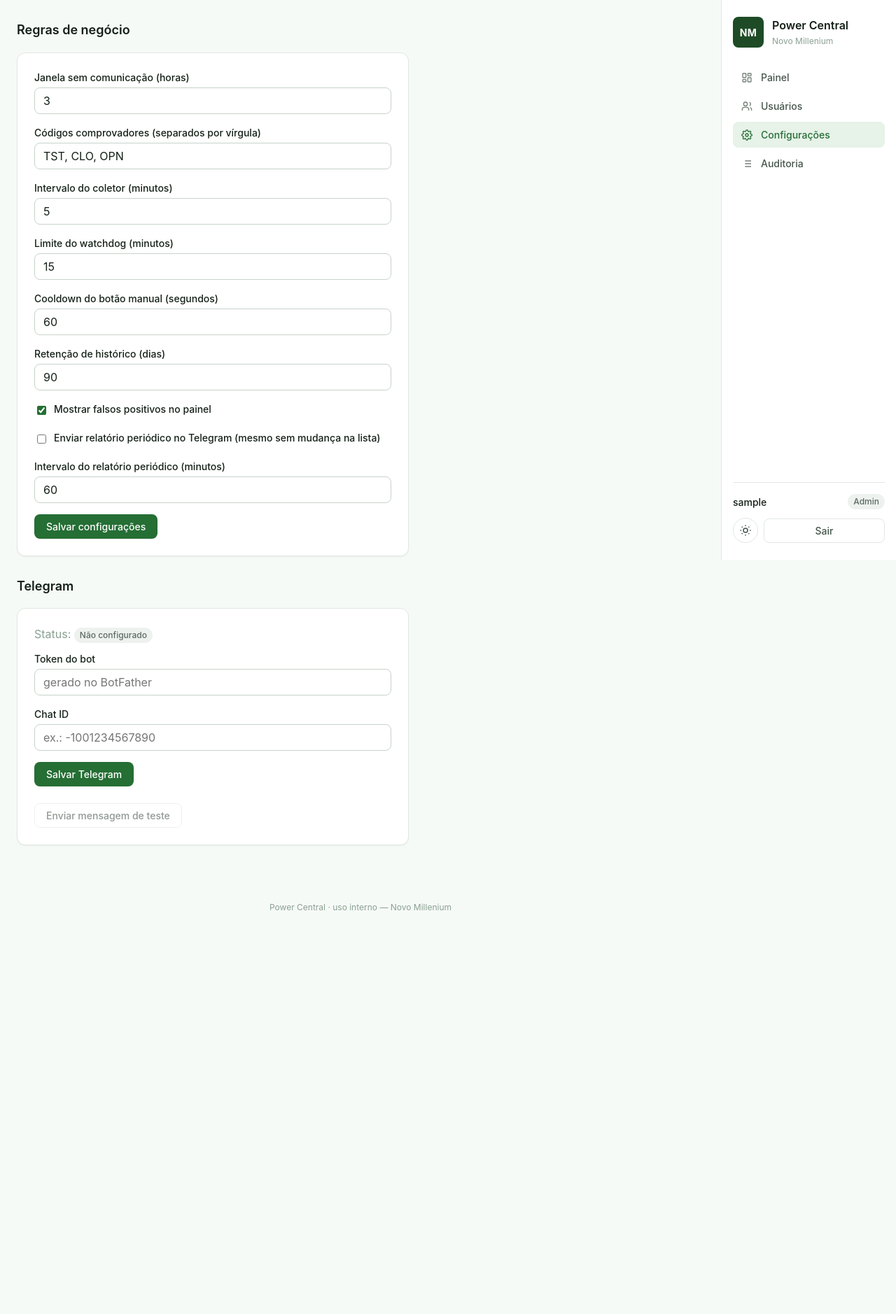
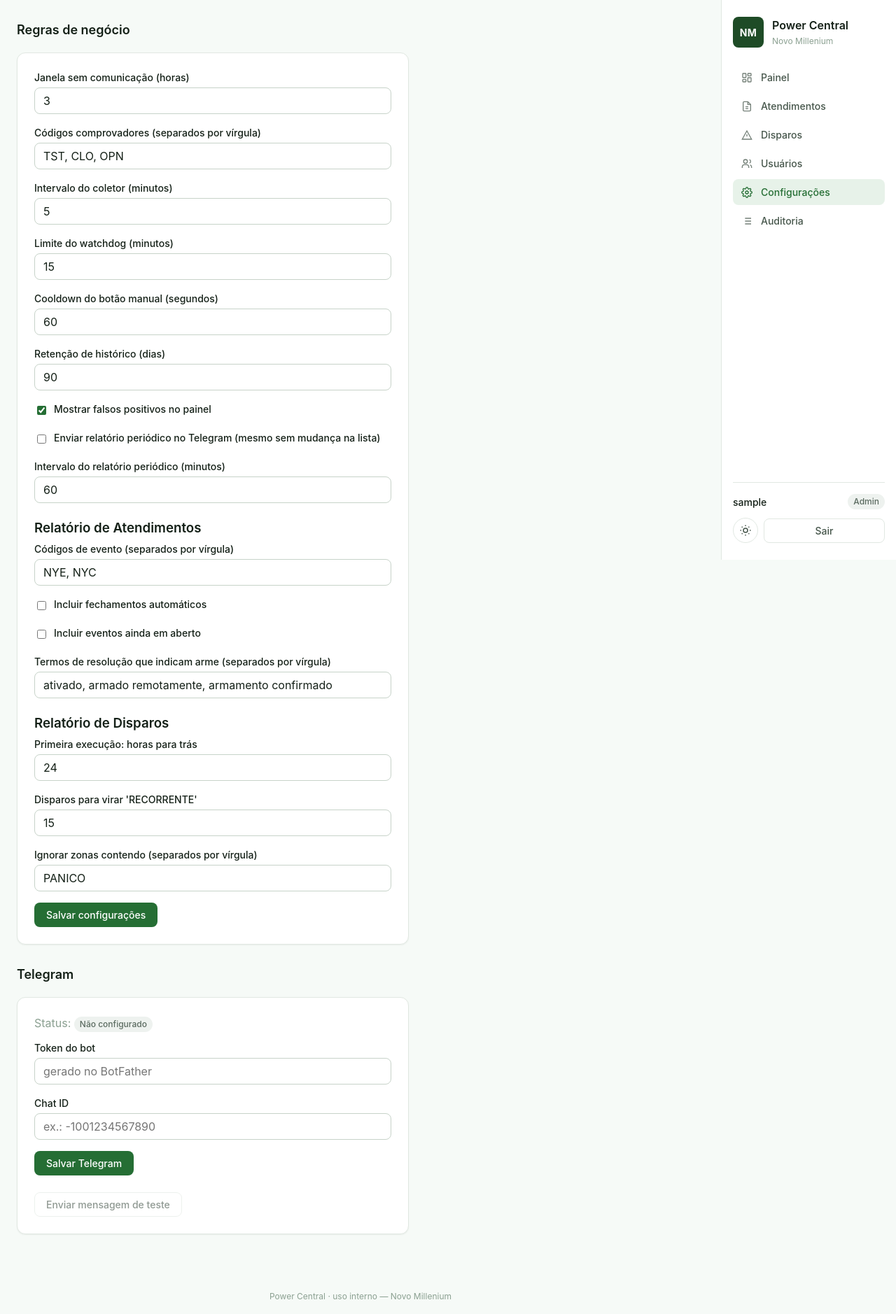
Before and after one commit to mnaame/Projeto_Power_Central, a Flask app: page /admin/configuracoes in a window 1280 px wide. Shown: the whole page at 70% size. Before the commit the page ends 1301 px from the top, so only its background shows below. Run offline with Flask 3, Linux system fonts and the light colour scheme; a user stored in the database is signed in; tables that the repository leaves empty hold one stand-in row (values such as "Sample post").

Commit message:
feat(relatorios-r4): páginas web dos relatórios, configurações e histórico
- blueprint reports: /relatorios/atendimentos e /relatorios/disparos
  (operador e admin) com seletor de período (ontem/7 dias/manual;
  Disparos com "desde o último relatório" mostrando a janela atual),
  geração com lock e feedback (segundo clique avisado e auditado),
  contadores por módulo, download do .xlsx e histórico de gerações com
  re-download do arquivo arquivado
- prévia lida do próprio .xlsx arquivado (openpyxl) — idêntica ao Excel
  por construção, paginada a 25 linhas
- auditoria report_generated com módulo, período, contagens e erro
- configurações A.5/B.5 na tela do admin (códigos de evento, incluir
  automáticos/abertos, termos de arme, horas da primeira execução,
  limite recorrente, zonas ignoradas) com normalização e auditoria
- links Atendimentos/Disparos na sidebar; OPERACAO.md seção 5.2.1
- 12 testes novos (fluxo completo via web, download, lock, período
  manual inválido, configs) — 182 no total, todos verdes; screenshots
  claro/escuro validados

```diff
--- a/app/models/report.py
+++ b/app/models/report.py
@@ -25,6 +25,8 @@ class ReportRun(db.Model):
     extra_counts = db.Column(db.JSON, nullable=True)
     file_path = db.Column(db.String(500), nullable=True)
 
+    generated_by = db.relationship("User", foreign_keys=[generated_by_user_id])
+
     __table_args__ = (
         db.CheckConstraint(
             "module IN ('atendimentos', 'disparos')", name="ck_report_runs_module"
--- a/app/web/__init__.py
+++ b/app/web/__init__.py
@@ -25,7 +25,9 @@ def register_blueprints(app) -> None:
     from app.web.admin.routes import bp as admin_bp
     from app.web.auth.routes import bp as auth_bp
     from app.web.dashboard.routes import bp as dashboard_bp
+    from app.web.reports.routes import bp as reports_bp
 
     app.register_blueprint(auth_bp)
     app.register_blueprint(dashboard_bp)
     app.register_blueprint(admin_bp)
+    app.register_blueprint(reports_bp)
--- a/app/web/admin/forms.py
+++ b/app/web/admin/forms.py
@@ -44,6 +44,30 @@ class ConfiguracoesForm(FlaskForm):
         validators=[DataRequired(), NumberRange(min=5, max=1440)],
     )
 
+    # Relatório de Atendimentos (A.5)
+    atend_codigos_evento = StringField(
+        "Códigos de evento (separados por vírgula)", validators=[DataRequired()]
+    )
+    atend_incluir_automaticos = BooleanField("Incluir fechamentos automáticos")
+    atend_incluir_abertos = BooleanField("Incluir eventos ainda em aberto")
+    atend_resolucao_indica_arme = StringField(
+        "Termos de resolução que indicam arme (separados por vírgula)",
+        validators=[DataRequired()],
+    )
+
+    # Relatório de Disparos (B.5)
+    disp_horas_primeira_execucao = IntegerField(
+        "Primeira execução: horas para trás",
+        validators=[DataRequired(), NumberRange(min=1, max=720)],
+    )
+    disp_limite_recorrente = IntegerField(
+        "Disparos para virar 'RECORRENTE'",
+        validators=[DataRequired(), NumberRange(min=2, max=500)],
+    )
+    disp_ignorar_zonas = StringField(
+        "Ignorar zonas contendo (separados por vírgula)", validators=[DataRequired()]
+    )
+
 
 class TelegramForm(FlaskForm):
     bot_token = StringField("Token do bot", validators=[Optional(), Length(max=200)])
--- a/app/web/admin/routes.py
+++ b/app/web/admin/routes.py
@@ -112,6 +112,13 @@ def configuracoes():
         show_false_positives_in_panel=settings_service.show_false_positives_in_panel(),
         periodic_report_enabled=settings_service.periodic_report_enabled(),
         periodic_report_interval_minutes=settings_service.get_periodic_report_interval_minutes(),
+        atend_codigos_evento=", ".join(settings_service.get_atend_codigos_evento()),
+        atend_incluir_automaticos=settings_service.atend_incluir_automaticos(),
+        atend_incluir_abertos=settings_service.atend_incluir_abertos(),
+        atend_resolucao_indica_arme=", ".join(settings_service.get_atend_resolucao_indica_arme()),
+        disp_horas_primeira_execucao=settings_service.get_disp_horas_primeira_execucao(),
+        disp_limite_recorrente=settings_service.get_disp_limite_recorrente(),
+        disp_ignorar_zonas=", ".join(settings_service.get_disp_ignorar_zonas()),
     )
     telegram_configurado = (
         settings_service.get_telegram_credentials(
@@ -175,6 +182,48 @@ def salvar_configuracoes():
             updated_by_id=current_user.id,
         )
 
+        def _lista_normalizada(bruto: str, *, maiusculas: bool = False) -> str:
+            itens = [item.strip() for item in bruto.split(",") if item.strip()]
+            if maiusculas:
+                itens = [item.upper() for item in itens]
+            return ",".join(itens)
+
+        settings_service.set(
+            "atend_codigos_evento",
+            _lista_normalizada(form.atend_codigos_evento.data, maiusculas=True),
+            updated_by_id=current_user.id,
+        )
+        settings_service.set(
+            "atend_incluir_automaticos",
+            "true" if form.atend_incluir_automaticos.data else "false",
+            updated_by_id=current_user.id,
+        )
+        settings_service.set(
+            "atend_incluir_abertos",
+            "true" if form.atend_incluir_abertos.data else "false",
+            updated_by_id=current_user.id,
+        )
+        settings_service.set(
+            "atend_resolucao_indica_arme",
+            _lista_normalizada(form.atend_resolucao_indica_arme.data),
+            updated_by_id=current_user.id,
+        )
+        settings_service.set(
+            "disp_horas_primeira_execucao",
+            str(form.disp_horas_primeira_execucao.data),
+            updated_by_id=current_user.id,
+        )
+        settings_service.set(
+            "disp_limite_recorrente",
+            str(form.disp_limite_recorrente.data),
+            updated_by_id=current_user.id,
+        )
+        settings_service.set(
+            "disp_ignorar_zonas",
+            _lista_normalizada(form.disp_ignorar_zonas.data, maiusculas=True),
+            updated_by_id=current_user.id,
+        )
+
         audit_service.registrar(
             action="settings_changed",
             result="success",
@@ -189,6 +238,13 @@ def salvar_configuracoes():
                 "show_false_positives_in_panel": form.show_false_positives_in_panel.data,
                 "periodic_report_enabled": form.periodic_report_enabled.data,
                 "periodic_report_interval_minutes": form.periodic_report_interval_minutes.data,
+                "atend_codigos_evento": form.atend_codigos_evento.data,
+                "atend_incluir_automaticos": form.atend_incluir_automaticos.data,
+                "atend_incluir_abertos": form.atend_incluir_abertos.data,
+                "atend_resolucao_indica_arme": form.atend_resolucao_indica_arme.data,
+                "disp_horas_primeira_execucao": form.disp_horas_primeira_execucao.data,
+                "disp_limite_recorrente": form.disp_limite_recorrente.data,
+                "disp_ignorar_zonas": form.disp_ignorar_zonas.data,
             },
         )
         db.session.commit()
--- /dev/null
+++ b/app/web/reports/routes.py
@@ -0,0 +1,200 @@
+from __future__ import annotations
+
+from datetime import datetime, time, timedelta
+from pathlib import Path
+
+from flask import (
+    Blueprint,
+    abort,
+    current_app,
+    flash,
+    redirect,
+    render_template,
+    request,
+    send_file,
+    url_for,
+)
+from flask_login import current_user, login_required
+from openpyxl import load_workbook
+
+from app.domain.dates import FUSO_HORARIO
+from app.extensions import db
+from app.models.report import ReportRun
+from app.services import audit_service, report_service
+
+bp = Blueprint("reports", __name__, url_prefix="/relatorios")
+
+LINHAS_POR_PAGINA = 25
+HISTORICO_LIMITE = 20
+
+MODULOS = {
+    "atendimentos": {
+        "titulo": "Relatório de Atendimentos",
+        "descricao": "Atendimentos NYE/NYC concluídos no período, com resolução, tempo e monitor.",
+    },
+    "disparos": {
+        "titulo": "Relatório de Disparos",
+        "descricao": "Clientes com disparos de zona no período — uma linha por cliente.",
+    },
+}
+
+
+def _agora() -> datetime:
+    return datetime.now(FUSO_HORARIO)
+
+
+def _parse_data(valor: str) -> datetime:
+    return datetime.strptime(valor, "%Y-%m-%d").replace(tzinfo=FUSO_HORARIO)
+
+
+def _periodo_do_form() -> tuple[datetime, datetime] | None:
+    """None = janela automática (só Disparos usa)."""
+    preset = request.form.get("periodo", "ontem")
+    agora = _agora()
+    hoje = datetime.combine(agora.date(), time.min, tzinfo=FUSO_HORARIO)
+
+    if preset == "auto":
+        return None
+    if preset == "ontem":
+        inicio = hoje - timedelta(days=1)
+        return inicio, hoje - timedelta(seconds=1)
+    if preset == "7dias":
+        return hoje - timedelta(days=7), agora
+    # manual
+    inicio = _parse_data(request.form["inicio"])
+    fim = _parse_data(request.form["fim"]) + timedelta(hours=23, minutes=59, seconds=59)
+    if fim < inicio:
+        raise ValueError("Período inválido: fim antes do início.")
+    return inicio, fim
+
+
+def _ler_previa(run: ReportRun) -> tuple[list[str], list[tuple]]:
+    """Lê a aba principal do .xlsx arquivado — a prévia é, por construção,
+    idêntica ao Excel baixado."""
+    if not run.file_path or not Path(run.file_path).exists():
+        return [], []
+    wb = load_workbook(run.file_path, read_only=True)
+    aba = wb.worksheets[0]
+    linhas = [tuple(c if c is not None else "" for c in linha) for linha in aba.iter_rows(values_only=True)]
+    wb.close()
+    if not linhas:
+        return [], []
+    return list(linhas[0]), linhas[1:]
+
+
+@bp.route("/<modulo>")
+@login_required
+def pagina(modulo: str):
+    if modulo not in MODULOS:
+        abort(404)
+
+    historico = (
+        ReportRun.query.filter_by(module=modulo)
+        .order_by(ReportRun.generated_at.desc())
+        .limit(HISTORICO_LIMITE)
+        .all()
+    )
+    ultimo_ok = next((r for r in historico if r.status == "success"), None)
+
+    cabecalho: list[str] = []
+    linhas: list[tuple] = []
+    if ultimo_ok is not None:
+        cabecalho, linhas = _ler_previa(ultimo_ok)
+
+    pagina_atual = max(request.args.get("pagina", 1, type=int), 1)
+    total_paginas = max((len(linhas) + LINHAS_POR_PAGINA - 1) // LINHAS_POR_PAGINA, 1)
+    inicio = (pagina_atual - 1) * LINHAS_POR_PAGINA
+    linhas_pagina = linhas[inicio : inicio + LINHAS_POR_PAGINA]
+
+    janela_auto = None
+    if modulo == "disparos":
+        janela_auto = report_service.janela_disparos(agora=_agora())
+
+    return render_template(
+        "reports/pagina.html",
+        modulo=modulo,
+        info=MODULOS[modulo],
+        historico=historico,
+        ultimo_ok=ultimo_ok,
+        cabecalho=cabecalho,
+        linhas=linhas_pagina,
+        total_linhas=len(linhas),
+        pagina_atual=pagina_atual,
+        total_paginas=total_paginas,
+        janela_auto=janela_auto,
+    )
+
+
+@bp.route("/<modulo>/gerar", methods=["POST"])
+@login_required
+def gerar(modulo: str):
+    if modulo not in MODULOS:
+        abort(404)
+
+    try:
+        periodo = _periodo_do_form()
+    except (ValueError, KeyError):
+        flash("Período inválido — confira as datas.", "warning")
+        return redirect(url_for("reports.pagina", modulo=modulo))
+
+    try:
+        if modulo == "atendimentos":
+            if periodo is None:
+                flash("Escolha um período para o relatório de atendimentos.", "warning")
+                return redirect(url_for("reports.pagina", modulo=modulo))
+            run = report_service.gerar_atendimentos(
+                config=current_app.config,
+                desde=periodo[0],
+                hasta=periodo[1],
+                user_id=current_user.id,
+            )
+        else:
+            desde, hasta = periodo if periodo is not None else (None, None)
+            run = report_service.gerar_disparos(
+                config=current_app.config, user_id=current_user.id, desde=desde, hasta=hasta
+            )
+    except report_service.RelatorioEmAndamentoError:
+        audit_service.registrar(
+            action="report_generated",
+            result="failure",
+            user=current_user,
+            details={"module": modulo, "motivo": "geracao_em_andamento"},
+        )
+        db.session.commit()
+        flash("Já existe uma geração deste relatório em andamento. Aguarde terminar.", "warning")
+        return redirect(url_for("reports.pagina", modulo=modulo))
+
+    audit_service.registrar(
+        action="report_generated",
+        result="success" if run.status == "success" else "failure",
+        user=current_user,
+        details={
+            "module": modulo,
+            "run_id": run.id,
+            "period_start": run.period_start.isoformat(),
+            "period_end": run.period_end.isoformat(),
+            "row_count": run.row_count,
+            "extra_counts": run.extra_counts,
+            "error": run.error_message,
+        },
+    )
+    db.session.commit()
+
+    if run.status == "success":
+        flash("Relatório gerado com sucesso.", "info")
+    else:
+        flash(f"A geração terminou com erro: {run.error_message}", "error")
+    return redirect(url_for("reports.pagina", modulo=modulo))
+
+
+@bp.route("/download/<int:run_id>")
+@login_required
+def download(run_id: int):
+    run = db.session.get(ReportRun, run_id)
+    if run is None or not run.file_path or not Path(run.file_path).exists():
+        abort(404)
+    return send_file(
+        run.file_path,
+        as_attachment=True,
+        download_name=Path(run.file_path).name,
+    )
--- a/app/web/templates/admin/configuracoes.html
+++ b/app/web/templates/admin/configuracoes.html
@@ -61,6 +61,50 @@
         {% for mensagem in form.periodic_report_interval_minutes.errors %}<div class="field-error">{{ mensagem }}</div>{% endfor %}
       </div>
 
+      <h3 style="margin-top: var(--space-5);">Relatório de Atendimentos</h3>
+
+      <div class="field">
+        {{ form.atend_codigos_evento.label }}
+        {{ form.atend_codigos_evento() }}
+        {% for mensagem in form.atend_codigos_evento.errors %}<div class="field-error">{{ mensagem }}</div>{% endfor %}
+      </div>
+
+      <div class="field" style="display: flex; align-items: center; gap: var(--space-2);">
+        {{ form.atend_incluir_automaticos() }}
+        {{ form.atend_incluir_automaticos.label }}
+      </div>
+
+      <div class="field" style="display: flex; align-items: center; gap: var(--space-2);">
+        {{ form.atend_incluir_abertos() }}
+        {{ form.atend_incluir_abertos.label }}
+      </div>
+
+      <div class="field">
+        {{ form.atend_resolucao_indica_arme.label }}
+        {{ form.atend_resolucao_indica_arme() }}
+        {% for mensagem in form.atend_resolucao_indica_arme.errors %}<div class="field-error">{{ mensagem }}</div>{% endfor %}
+      </div>
+
+      <h3 style="margin-top: var(--space-5);">Relatório de Disparos</h3>
+
+      <div class="field">
+        {{ form.disp_horas_primeira_execucao.label }}
+        {{ form.disp_horas_primeira_execucao() }}
+        {% for mensagem in form.disp_horas_primeira_execucao.errors %}<div class="field-error">{{ mensagem }}</div>{% endfor %}
+      </div>
+
+      <div class="field">
+        {{ form.disp_limite_recorrente.label }}
+        {{ form.disp_limite_recorrente() }}
+        {% for mensagem in form.disp_limite_recorrente.errors %}<div class="field-error">{{ mensagem }}</div>{% endfor %}
+      </div>
+
+      <div class="field">
+        {{ form.disp_ignorar_zonas.label }}
+        {{ form.disp_ignorar_zonas() }}
+        {% for mensagem in form.disp_ignorar_zonas.errors %}<div class="field-error">{{ mensagem }}</div>{% endfor %}
+      </div>
+
       <button type="submit" class="btn btn-primary">Salvar configurações</button>
     </form>
   </div>
--- a/app/web/templates/base.html
+++ b/app/web/templates/base.html
@@ -52,6 +52,19 @@
           </svg>
           Painel
         </a>
+        <a class="sidebar-link {{ 'is-active' if request.path.startswith('/relatorios/atendimentos') }}" href="{{ url_for('reports.pagina', modulo='atendimentos') }}">
+          <svg width="16" height="16" viewBox="0 0 24 24" fill="none" stroke="currentColor" stroke-width="2" aria-hidden="true">
+            <path d="M14 2H6a2 2 0 0 0-2 2v16a2 2 0 0 0 2 2h12a2 2 0 0 0 2-2V8z"></path>
+            <path d="M14 2v6h6M9 13h6M9 17h6"></path>
+          </svg>
+          Atendimentos
+        </a>
+        <a class="sidebar-link {{ 'is-active' if request.path.startswith('/relatorios/disparos') }}" href="{{ url_for('reports.pagina', modulo='disparos') }}">
+          <svg width="16" height="16" viewBox="0 0 24 24" fill="none" stroke="currentColor" stroke-width="2" aria-hidden="true">
+            <path d="M12 3 2 21h20z"></path><path d="M12 10v5M12 18h.01"></path>
+          </svg>
+          Disparos
+        </a>
         {% if current_user.is_admin %}
         <a class="sidebar-link {{ 'is-active' if request.endpoint == 'admin.usuarios' }}" href="{{ url_for('admin.usuarios') }}">
           <svg width="16" height="16" viewBox="0 0 24 24" fill="none" stroke="currentColor" stroke-width="2" aria-hidden="true">
```
Also changed, not shown: app/web/templates/reports/pagina.html (added, +162 -0 lines), docs/OPERACAO.md (+20 -0 lines), tests/integration/test_admin_settings.py (+5 -0 lines), tests/integration/test_reports_web.py (added, +186 -0 lines), app/web/reports/__init__.py (added).
